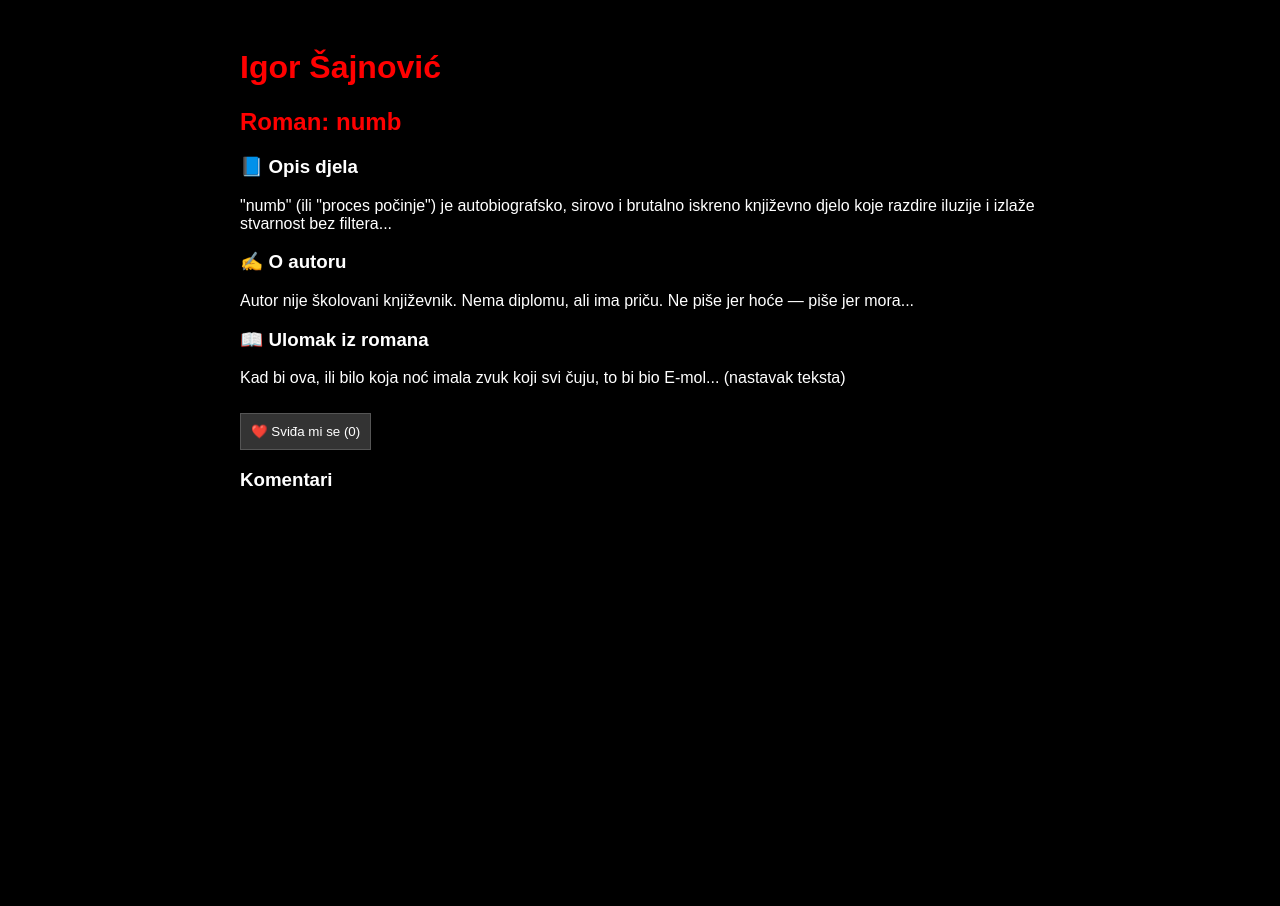
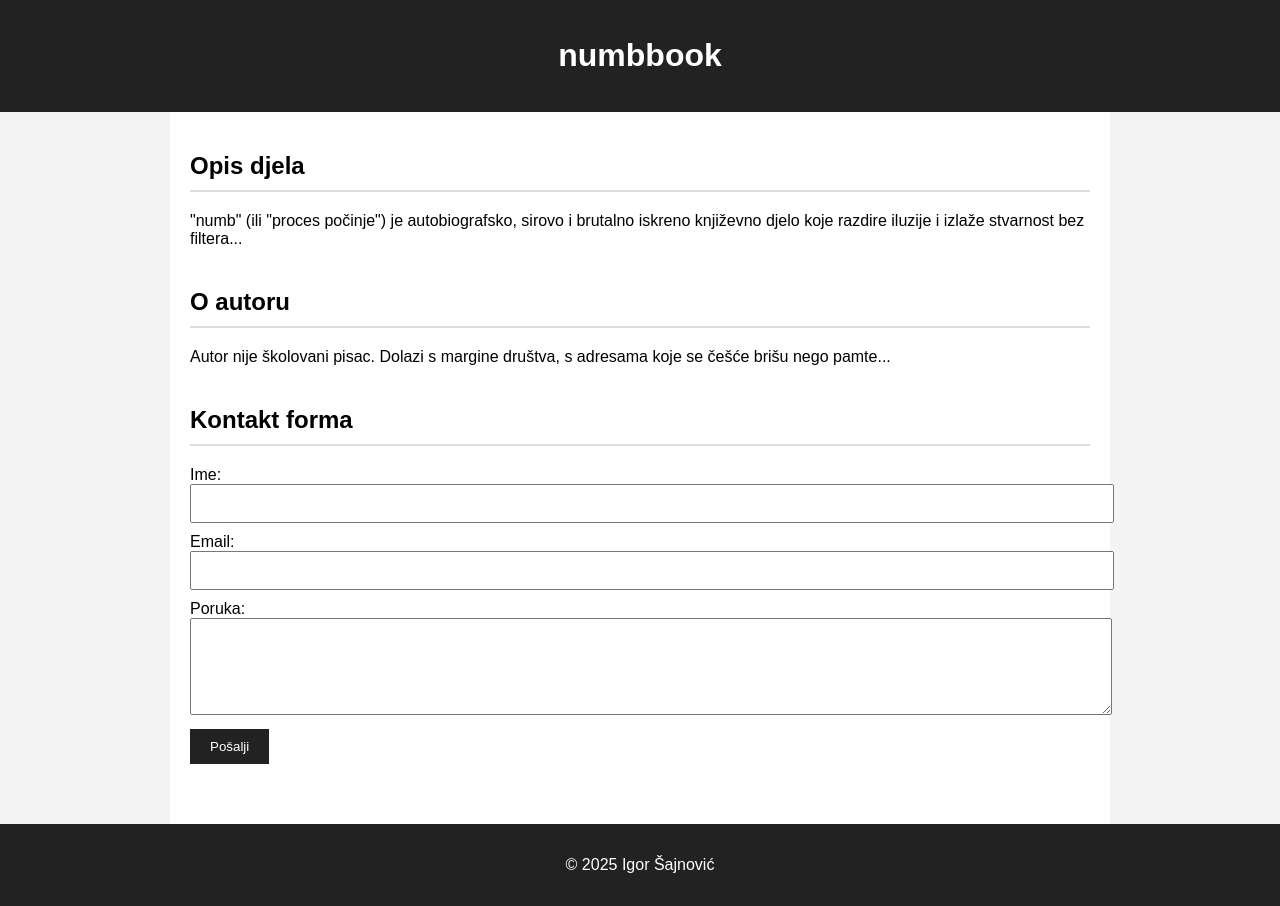
Before and after one commit to igordirtydog/numb.book, a plain HTML site: page numb_finalna_stranica (1).html in a window 1280 px wide. Before the commit the page ends 800 px from the top, so only its background shows below. Drawn offline with Linux system fonts and the light colour scheme; a script that the page names is missing.

Commit message:
Update numb_finalna_stranica (1).html

```diff
--- a/numb_finalna_stranica (1).html
+++ b/numb_finalna_stranica (1).html
@@ -3,63 +3,50 @@
 <html lang="hr">
 <head>
     <meta charset="UTF-8">
-    <title>Igor Šajnović - Roman numb</title>
+    <meta name="viewport" content="width=device-width, initial-scale=1.0">
+    <title>numbbook</title>
     <style>
-        body {
-            background-color: black;
-            color: white;
-            font-family: Arial, sans-serif;
-            padding: 20px;
-        }
-        h1, h2 {
-            color: red;
-        }
-        .content {
-            max-width: 800px;
-            margin: auto;
-        }
-        .like-button {
-            background-color: #333;
-            border: 1px solid #555;
-            color: white;
-            padding: 10px;
-            cursor: pointer;
-            margin-top: 10px;
-        }
+        body { font-family: Arial, sans-serif; background-color: #f4f4f4; margin: 0; padding: 0; }
+        header, footer { background-color: #222; color: white; text-align: center; padding: 1em 0; }
+        main { padding: 20px; max-width: 900px; margin: auto; background-color: white; }
+        section { margin-bottom: 40px; }
+        h2 { border-bottom: 2px solid #ddd; padding-bottom: 10px; }
+        form input, form textarea { width: 100%; padding: 10px; margin-bottom: 10px; }
+        form button { background-color: #222; color: white; padding: 10px 20px; border: none; cursor: pointer; }
+        .success-message { color: green; }
     </style>
 </head>
 <body>
-    <div class="content">
-        <h1>Igor Šajnović</h1>
-        <h2>Roman: numb</h2>
+    <header>
+        <h1>numbbook</h1>
+    </header>
+    <main>
+        <section id="opis-djela">
+            <h2>Opis djela</h2>
+            <p>"numb" (ili "proces počinje") je autobiografsko, sirovo i brutalno iskreno književno djelo koje razdire iluzije i izlaže stvarnost bez filtera...</p>
+        </section>
 
-        <h3>📘 Opis djela</h3>
-        <p>"numb" (ili "proces počinje") je autobiografsko, sirovo i brutalno iskreno književno djelo koje razdire iluzije i izlaže stvarnost bez filtera...</p>
+        <section id="o-autoru">
+            <h2>O autoru</h2>
+            <p>Autor nije školovani pisac. Dolazi s margine društva, s adresama koje se češće brišu nego pamte...</p>
+        </section>
 
-        <h3>✍️ O autoru</h3>
-        <p>Autor nije školovani književnik. Nema diplomu, ali ima priču. Ne piše jer hoće — piše jer mora...</p>
-
-        <h3>📖 Ulomak iz romana</h3>
-        <p>Kad bi ova, ili bilo koja noć imala zvuk koji svi čuju, to bi bio E-mol... (nastavak teksta)</p>
-
-        <div>
-            <button class="like-button" onclick="incrementLikes()">❤️ Sviđa mi se (<span id="like-count">0</span>)</button>
-        </div>
-
-        <h3>Komentari</h3>
-        <div class="commentbox"></div>
-        <script src="https://unpkg.com/commentbox.io/dist/commentBox.min.js"></script>
-        <script>
-            commentBox('YOUR_PROJECT_ID'); // We'll update this later with a real project ID if needed
-        </script>
-
-        <script>
-            let likeCount = 0;
-            function incrementLikes() {
-                likeCount++;
-                document.getElementById('like-count').innerText = likeCount;
-            }
-        </script>
-    </div>
+        <section id="kontakt">
+            <h2>Kontakt forma</h2>
+            <form name="kontakt" method="POST" data-netlify="true">
+                <input type="hidden" name="form-name" value="kontakt">
+                <label for="name">Ime:</label>
+                <input type="text" name="name" id="name" required>
+                <label for="email">Email:</label>
+                <input type="email" name="email" id="email" required>
+                <label for="message">Poruka:</label>
+                <textarea name="message" id="message" rows="5" required></textarea>
+                <button type="submit">Pošalji</button>
+            </form>
+        </section>
+    </main>
+    <footer>
+        <p>&copy; 2025 Igor Šajnović</p>
+    </footer>
 </body>
 </html>
```
